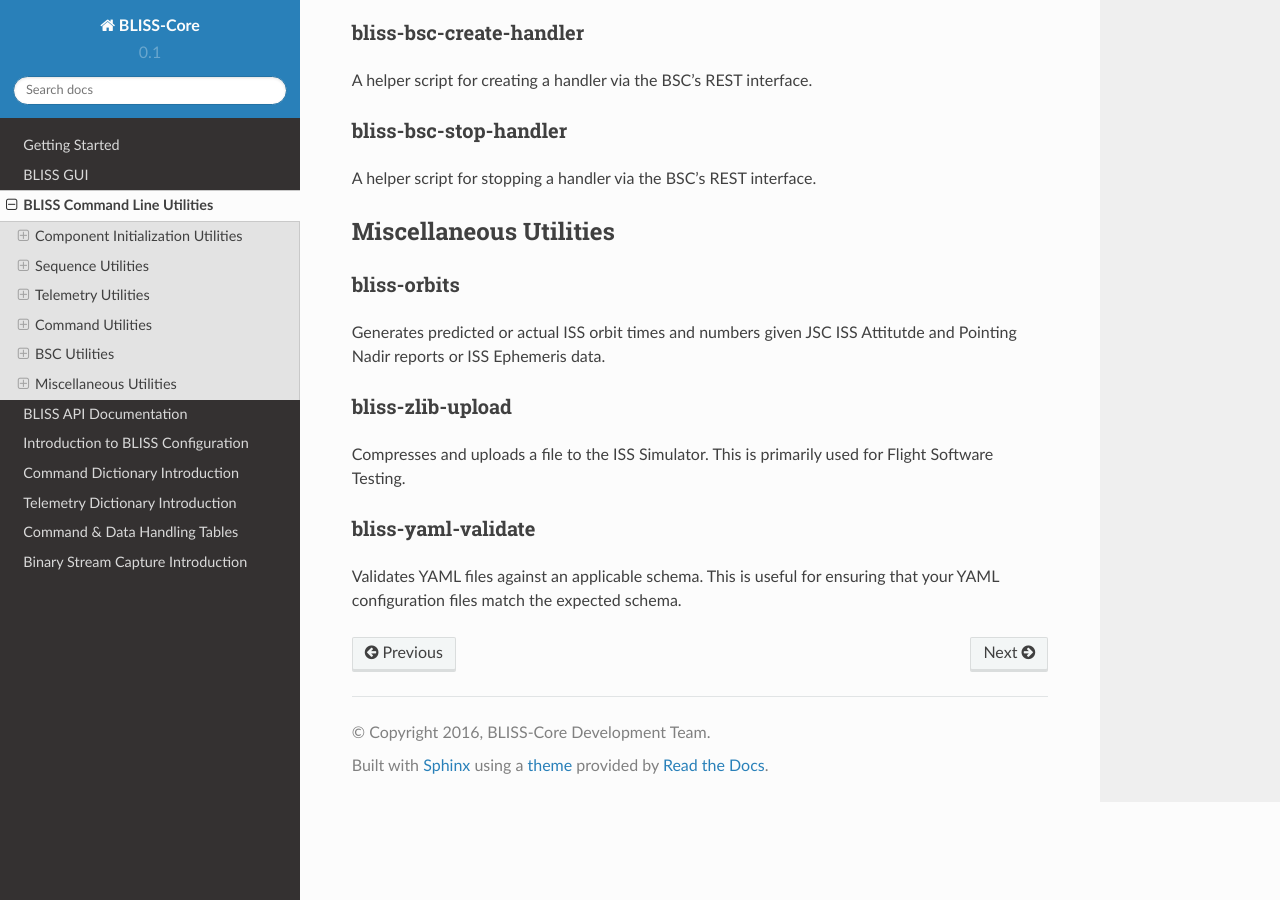
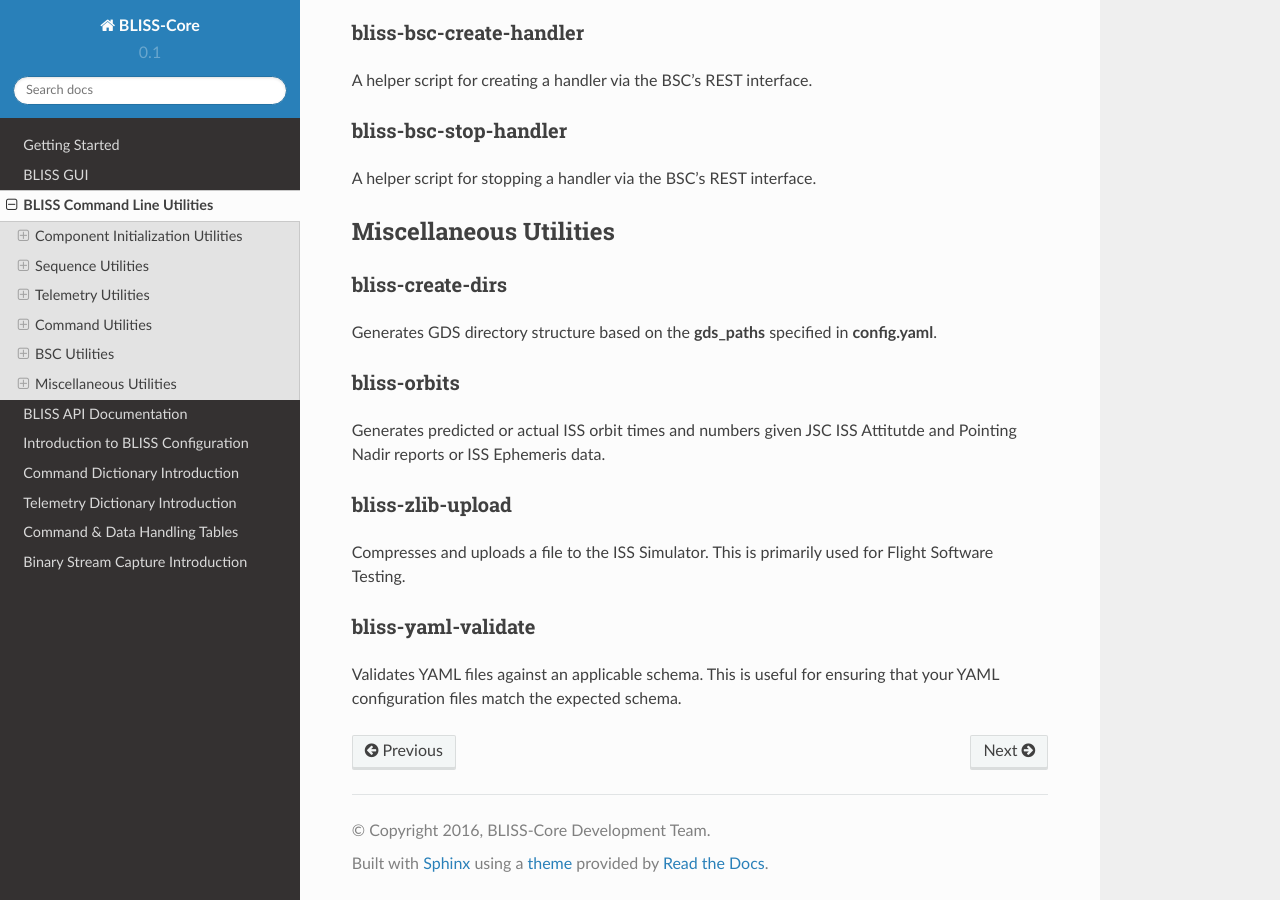
Before and after one commit to NASA-AMMOS/AIT-Core, a Sphinx documentation site: the page built from doc/source/command_line.rst, in a window 1280 px wide and 900 px high, scrolled down 1643 px. Built offline with Sphinx 7.4.7 and the Read the Docs theme 2.0.0, drawn with Linux system fonts in a browser that asks for light colours.

Commit message:
add bliss-create-dirs to command line tools documentation.

```diff
--- a/doc/source/command_line.rst
+++ b/doc/source/command_line.rst
@@ -85,6 +85,12 @@ A helper script for stopping a handler via the BSC's REST interface.
 Miscellaneous Utilities
 -----------------------
 
+bliss-create-dirs
+^^^^^^^^^^^^
+
+Generates GDS directory structure based on the **gds_paths** specified in **config.yaml**.
+
+
 bliss-orbits
 ^^^^^^^^^^^^
 
```
